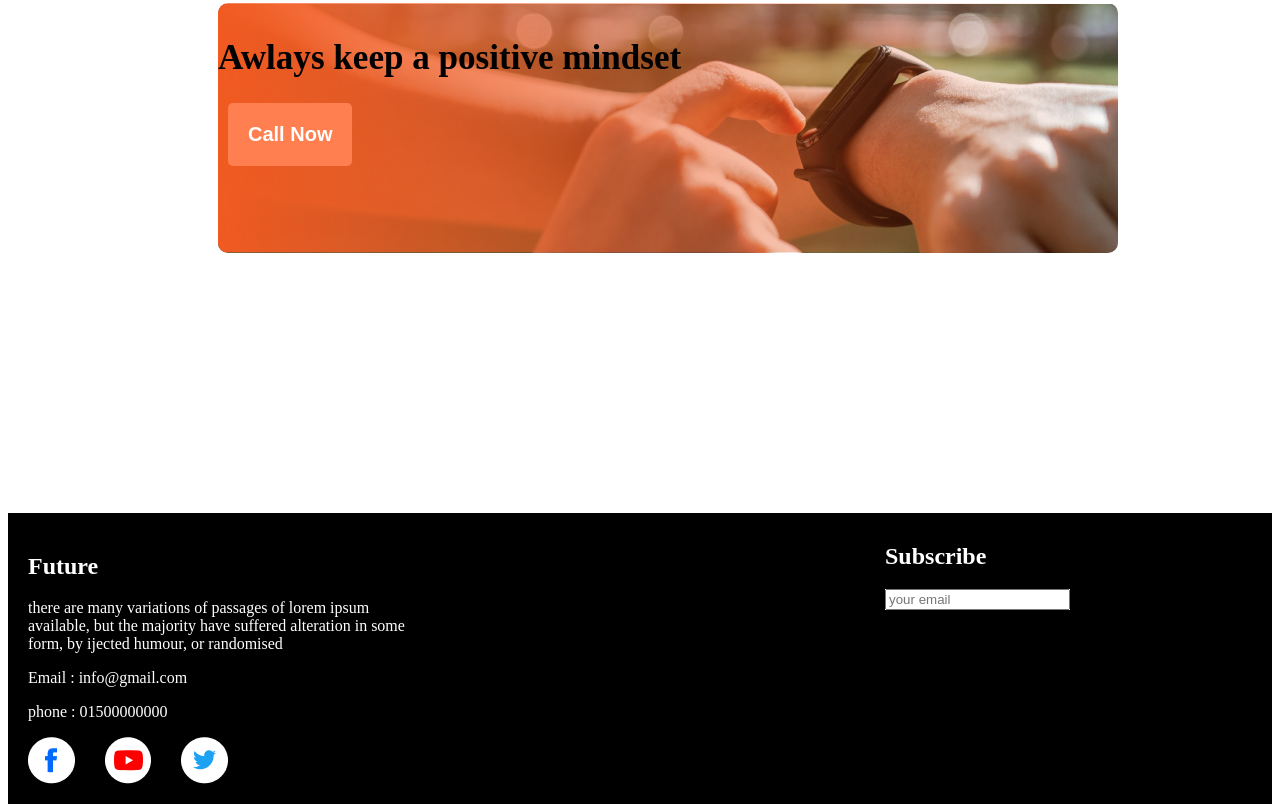
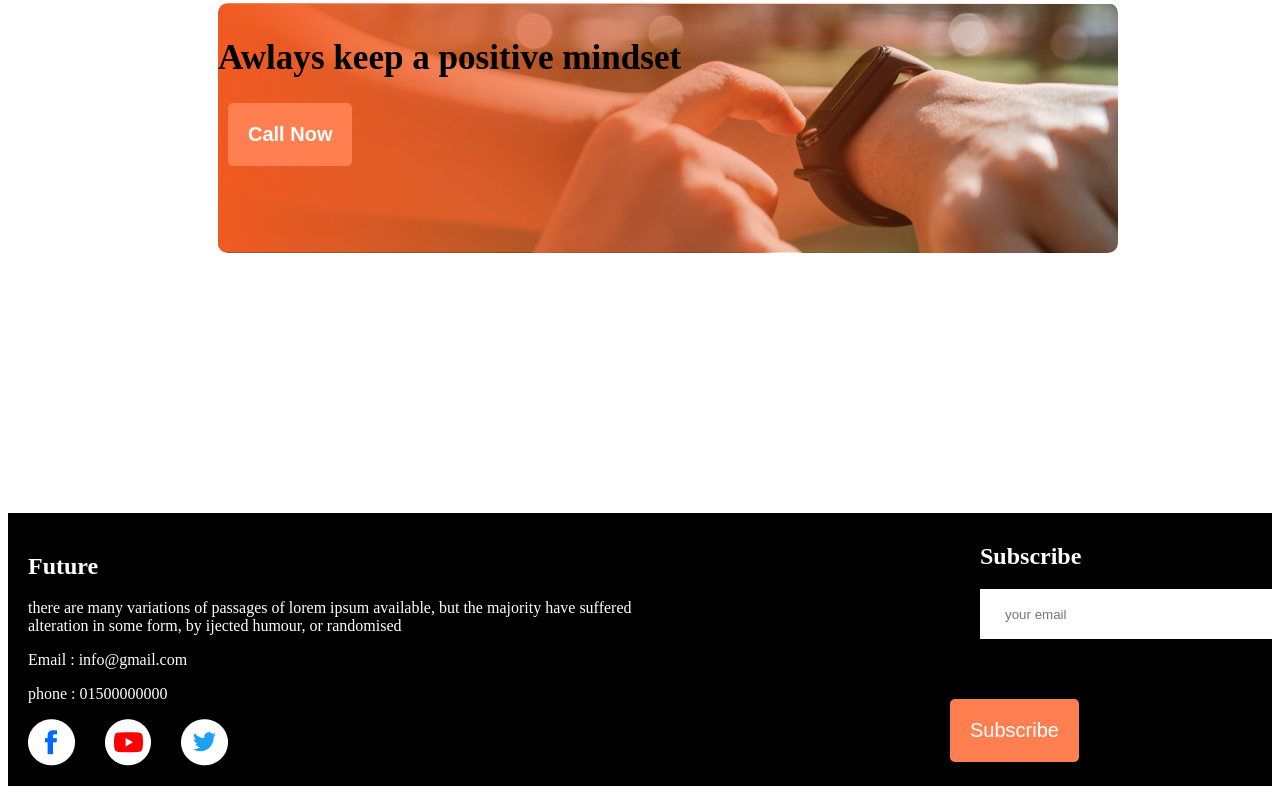
Before and after one commit to Zahin2o/assingment-01, a plain HTML site: page index.html in a window 1280 px wide. Shown: the part 2064-2876 px from the top of the page. Drawn offline with Linux system fonts and the light colour scheme.

Commit message:
added main assingment

```diff
--- a/assinment.css
+++ b/assinment.css
@@ -126,14 +126,15 @@
 }
 .write{
    width: 50%;
-   margin-right: 50px;
+   margin-right: 60px;
    padding: 20px;
 
 }
 .email{
-width: 50%;
-margin-left: 200px;
+width: 30%;
+margin-left: 30px;
 padding: 10px;
+
 
 }
 .big{
@@ -146,3 +147,35 @@ padding: 10px;
     display: flex;
     gap: 30px;
 }
+input[ type="text"]
+{
+    width: 340px;
+    height: 50px;
+    border: salmon;
+    padding: 0 25px;
+    border-radius: 10pxpx;
+}
+.btn-subscribe{
+    margin-top: 30px;
+    margin-left: 20px;
+}
+
+
+.btn-sub{
+   display: flex;
+   flex-direction: column;
+
+}
+.subscribe{
+    margin-top: 90px;
+    position:absolute;
+    background-color: coral;
+    padding:20px;
+    font-size:20px ;
+    border-radius: 5px;
+    color:white;
+    border-style: none ;
+    margin-left: 10px;
+    margin-top: 100px;
+
+}
--- a/index.html
+++ b/index.html
@@ -84,7 +84,8 @@
 
  </section>
  <section>
-    <footer class="footer">
+    <footer >
+        <div class="footer">
             <div class="write">
                 <h1> Future</h1>
                 <p> there are many variations of passages of lorem ipsum available, but the majority have suffered alteration in some form, by ijected humour, or randomised</p>
@@ -94,20 +95,39 @@
                     <img src="/images/icons/fb.png" alt="">
                     <img src="/images/icons/youtube.png" alt="">
                     <img src="/images/icons/twitter.png" alt="">
+
+
                 </div>
             </div>
+
+            <div class="btn-sub">
                 <div class="email">
 
 
                     <h2> Subscribe</h2>
                    <form class="big">
                    <input  type="text" placeholder="your email">
+                   </form >
 
-             </form >
+
+                </div>
+                <div>
+                    <button class="subscribe">Subscribe</button>
+                </div>
             </div>
 
 
+
+            </div>
+
+
+
+
+
+        </div>
+
     </footer>
+
  </section>
 
 
```
Lines whose indentation alone changed are shown as unchanged.
